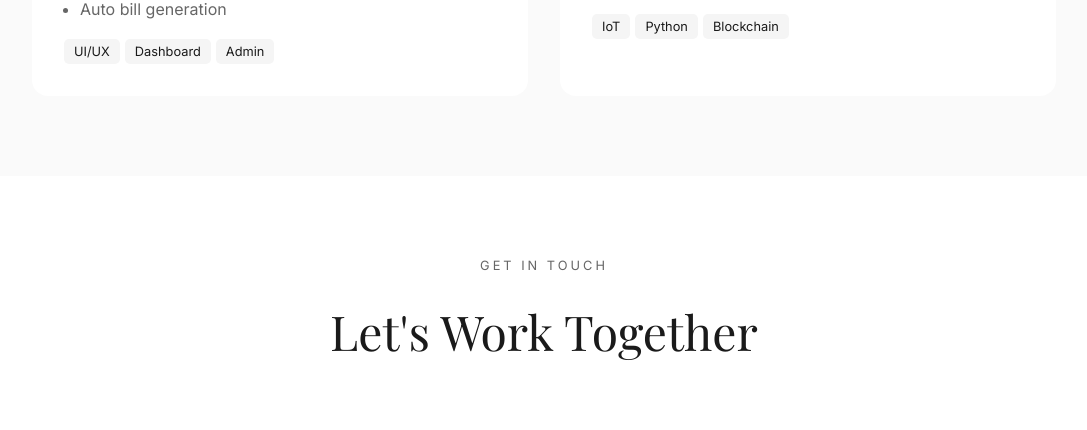
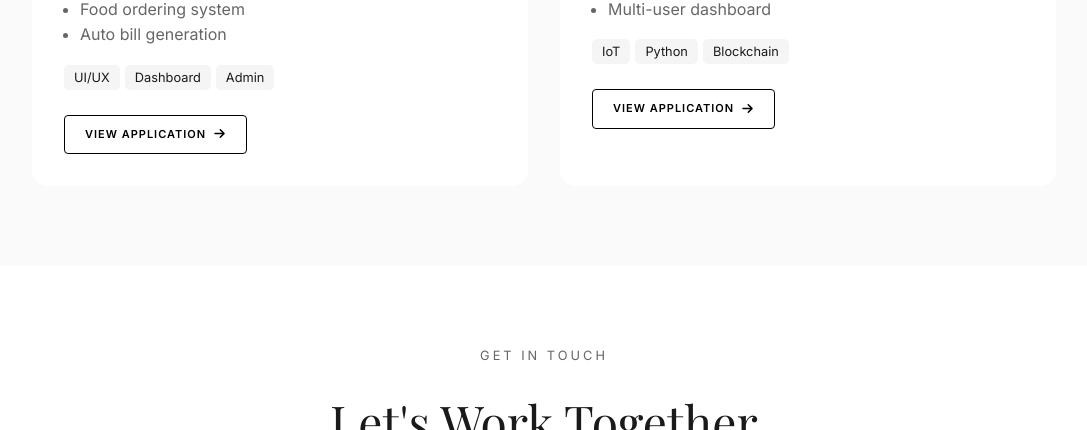
Before and after one commit to NikhilGudla23/portfolio-web, a plain HTML site: page index.html in a window 1280 px wide. Shown: the part 3925-4355 px from the top of the page, without its empty margins (96-1183 px from the left). Drawn offline with nearby package versions, Linux system fonts and the light colour scheme; a web font is replaced by a local one.

Commit message:
Update index.html

```diff
--- a/index.html
+++ b/index.html
@@ -13,13 +13,12 @@
     <script type="text/javascript" src="https://cdn.jsdelivr.net/npm/@emailjs/browser@3/dist/email.min.js"></script>
     <script type="text/javascript">
         (function() {
-            // Your Public Key
             emailjs.init("F_wy4H2h0x1tPM0dT");
         })();
     </script>
 
     <style>
-        /* Modern Resume Button Styling added to your design */
+        /* Modern Resume Button Styling */
         .resume-btn-container {
             margin-top: 20px;
         }
@@ -47,6 +46,36 @@
         }
         .resume-btn i {
             margin-left: 10px;
+        }
+
+        /* Project View Button Styling */
+        .project-cta {
+            margin-top: 25px;
+        }
+        .project-btn {
+            display: inline-flex;
+            align-items: center;
+            background-color: transparent;
+            color: #000 !important;
+            padding: 10px 20px;
+            text-decoration: none;
+            font-family: 'Inter', sans-serif;
+            font-size: 11px;
+            font-weight: 600;
+            letter-spacing: 1px;
+            text-transform: uppercase;
+            border-radius: 4px;
+            border: 1.5px solid #000;
+            transition: all 0.3s ease;
+        }
+        .project-btn:hover {
+            background-color: #000;
+            color: #fff !important;
+            transform: scale(1.02);
+        }
+        .project-btn i {
+            margin-left: 8px;
+            font-size: 12px;
         }
 
         /* Success/Error states for the contact button */
@@ -84,12 +113,12 @@
                 </div>
                 <div class="info-block">
                     <h3>CONTACT</h3>
-                    <p>Hyderabad, India<br>gudlanikhil23@gmail.com
+                    <p>Hyderabad, India<br>gudlanikhil23@gmail.com</p>
                 </div>
                 <div class="info-block">
                     <h3>SERVICES</h3>
                     <p>UI/UX Design<br>Dashboard Design<br>Wireframing</p>
-
+                    <br>
                     <div class="resume-btn-container">
                         <a href="https://pdfhost.io/v/yGKAQ2fVGe_NIKHIL_GUDLA_RESUME" target="_blank" class="resume-btn">
                             View Resume <i class="fas fa-file-pdf"></i>
@@ -295,6 +324,9 @@
                     <div class="tags">
                         <span>UI/UX</span><span>Dashboard</span><span>Admin</span>
                     </div>
+                    <div class="project-cta">
+                        <a href="https://hms-lemon-one.vercel.app/" target="_blank" class="project-btn">View Application <i class="fas fa-arrow-right"></i></a>
+                    </div>
                 </div>
             </div>
 
@@ -314,6 +346,9 @@
                     <div class="tags">
                         <span>IoT</span><span>Python</span><span>Blockchain</span>
                     </div>
+                    <div class="project-cta">
+                        <a href="https://idap.vercel.app/" target="_blank" class="project-btn">View Application <i class="fas fa-arrow-right"></i></a>
+                    </div>
                 </div>
             </div>
         </div>
@@ -327,11 +362,11 @@
             <div class="contact-left">
                 <h3>Have a project in mind?</h3>
                 <p>I'm always open to discussing new projects, creative ideas, or opportunities to be part of your vision.</p>
-
+                <br>
                 <a href="https://mail.google.com/mail/?view=cm&fs=1&to=gudlanikhil23@gmail.com&su=Project%20Inquiry" target="_blank" rel="noopener noreferrer" class="contact-item" style="text-decoration: none; color: inherit;">
                     <div class="icon"><i class="far fa-envelope"></i></div>
                     <div><span class="label">EMAIL</span><p>gudlanikhil23@gmail.com</p></div>
-                </a>
+                </a><br>
 
                  <a href="https://www.linkedin.com/in/nikhil-gudla-7aba3435b/" target="_blank" class="contact-item" style="text-decoration: none; color: inherit;">
                     <div class="icon"><i class="fab fa-linkedin-in"></i></div>
@@ -380,14 +415,12 @@
             const btn = document.getElementById('submitBtn');
             const originalText = btn.innerHTML;
 
-            // UI Feedback: Sending
             btn.innerHTML = 'Sending... <i class="fas fa-spinner fa-spin"></i>';
             btn.disabled = true;
 
             const serviceID = 'service_sqhonnr';
             const templateID = 'template_8v23fgn';
 
-            // Data Mapping
             const params = {
                 from_name: document.getElementById('user_name').value,
                 reply_to: document.getElementById('user_email').value,
@@ -396,7 +429,6 @@
 
             emailjs.send(serviceID, templateID, params)
                 .then(() => {
-                    // UI Feedback: Success
                     btn.innerHTML = 'Sent Successfully! <i class="fas fa-check"></i>';
                     btn.classList.add('btn-success');
                     document.getElementById('contactForm').reset();
@@ -407,7 +439,6 @@
                         btn.disabled = false;
                     }, 4000);
                 }, (err) => {
-                    // UI Feedback: Error
                     btn.innerHTML = 'Error! Try Again';
                     btn.classList.add('btn-error');
                     btn.disabled = false;
```
